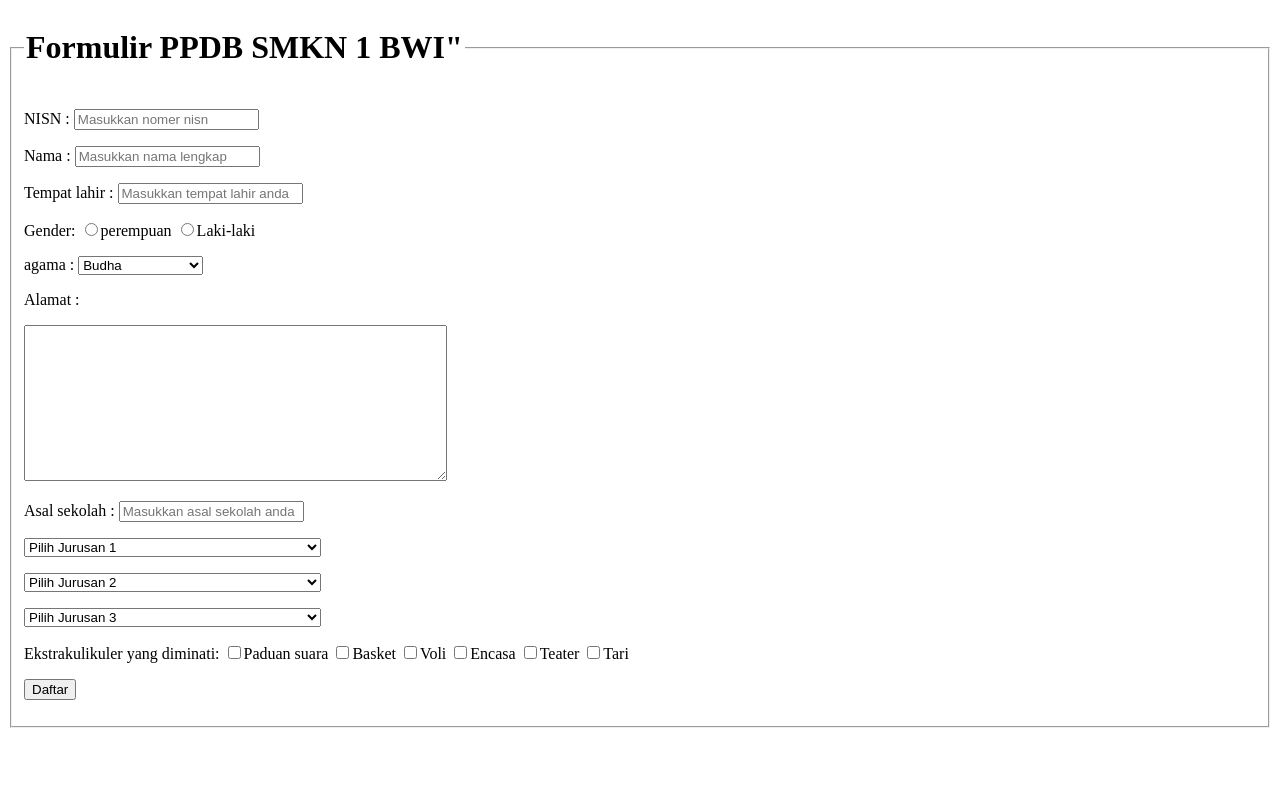
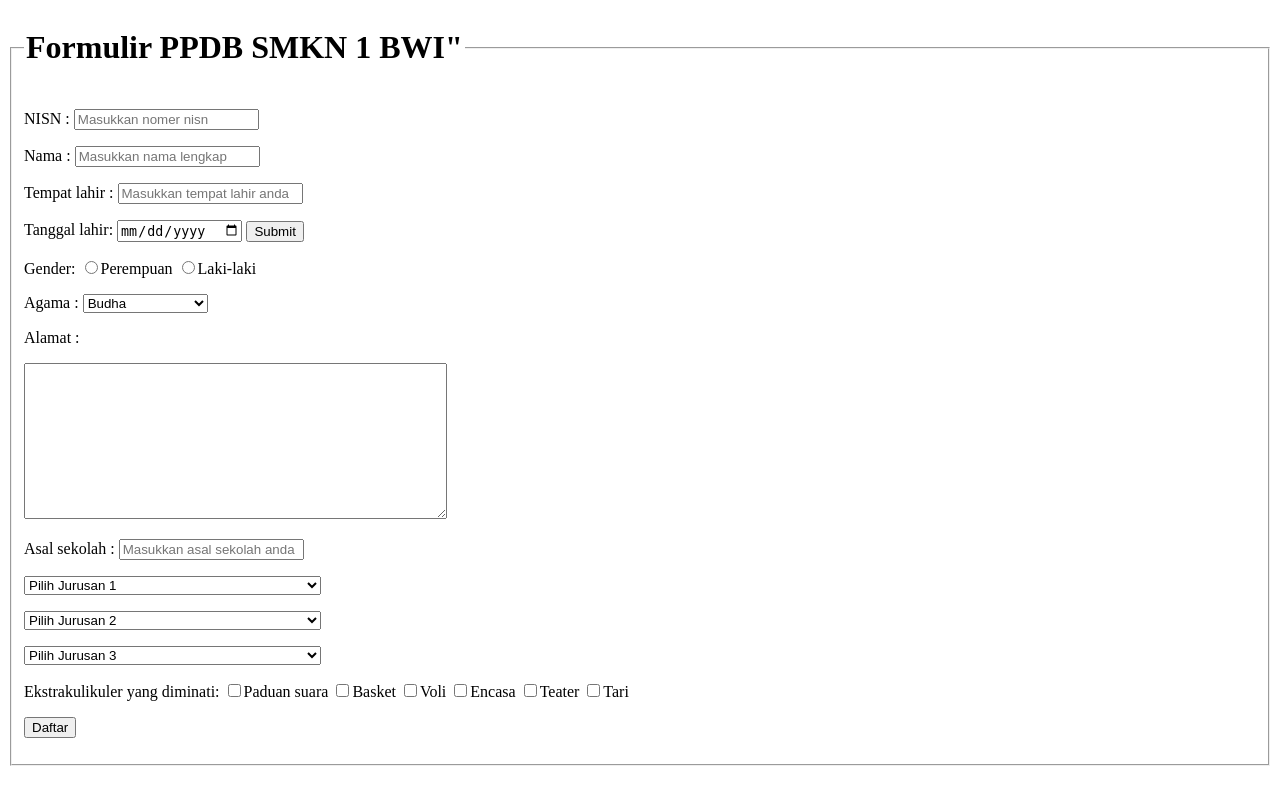
Before and after one commit to Septriasa/septriasa2, a PHP site: page / in a window 1280 px wide. Run offline with PHP 8.4, Linux system fonts and the light colour scheme.

Commit message:
tmbh tgl lhir

```diff
--- a/form/index.php
+++ b/form/index.php
@@ -20,13 +20,18 @@
         <label>Tempat lahir :</label>
         <input type="text" name="Tempat lahir" placeholder="Masukkan tempat lahir anda">
     </p>
+    <form action="/action_page.php">
+        <label for="birthday">Tanggal lahir:</label>
+        <input type="date" id="Tanggal lahir" name="tanggal lahir">
+        <input type="submit">
+    </form>
     <p>
         <label>Gender:</label>
-        <input type="radio" name="jenkel" value="perempuan">perempuan
+        <input type="radio" name="jenkel" value="perempuan">Perempuan
         <input type="radio" name="jenkel" value="laki-laki">Laki-laki
     <p>
-        <label>agama :</label>
-        <select name="agama">
+        <label>Agama :</label>
+        <select nama= "Agama">
             <option value="budha">Budha</option>
             <option value="islam">Islam</option>
             <option value="hindu">Hindu</option>
```
